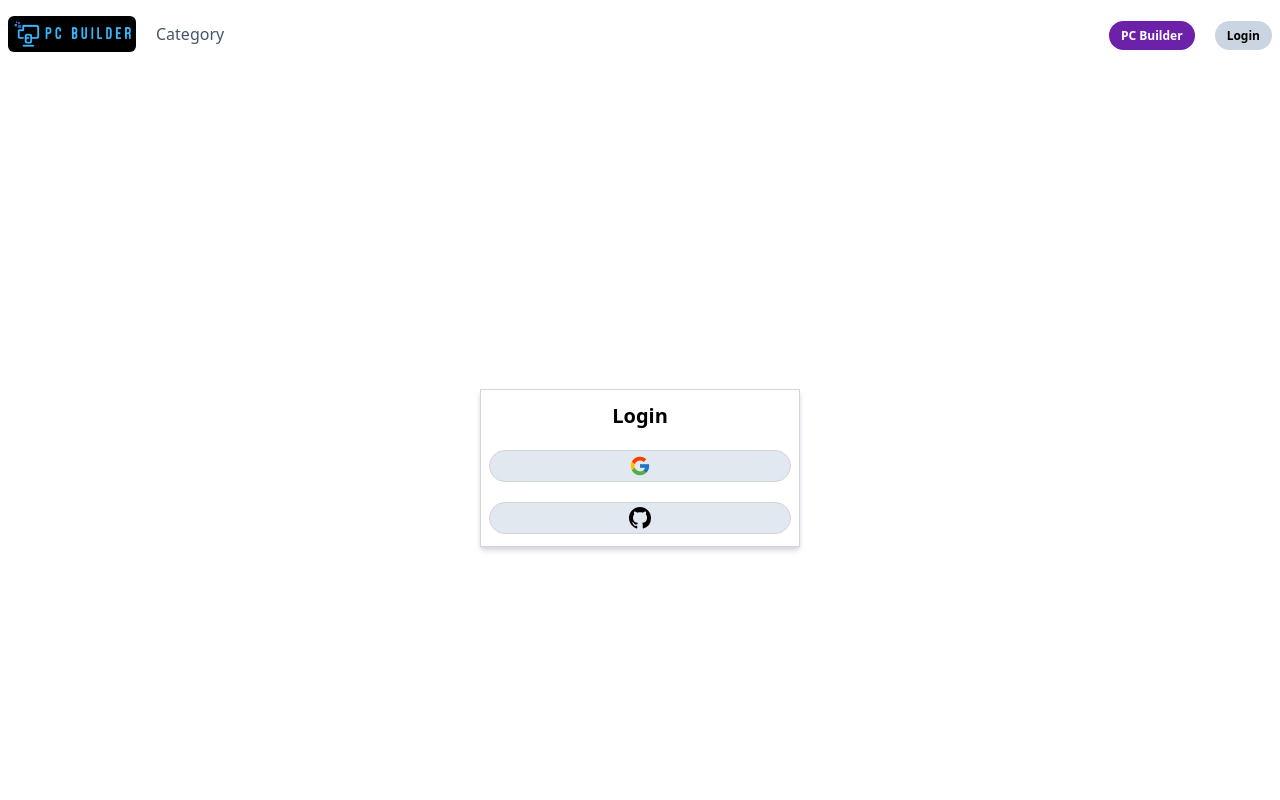
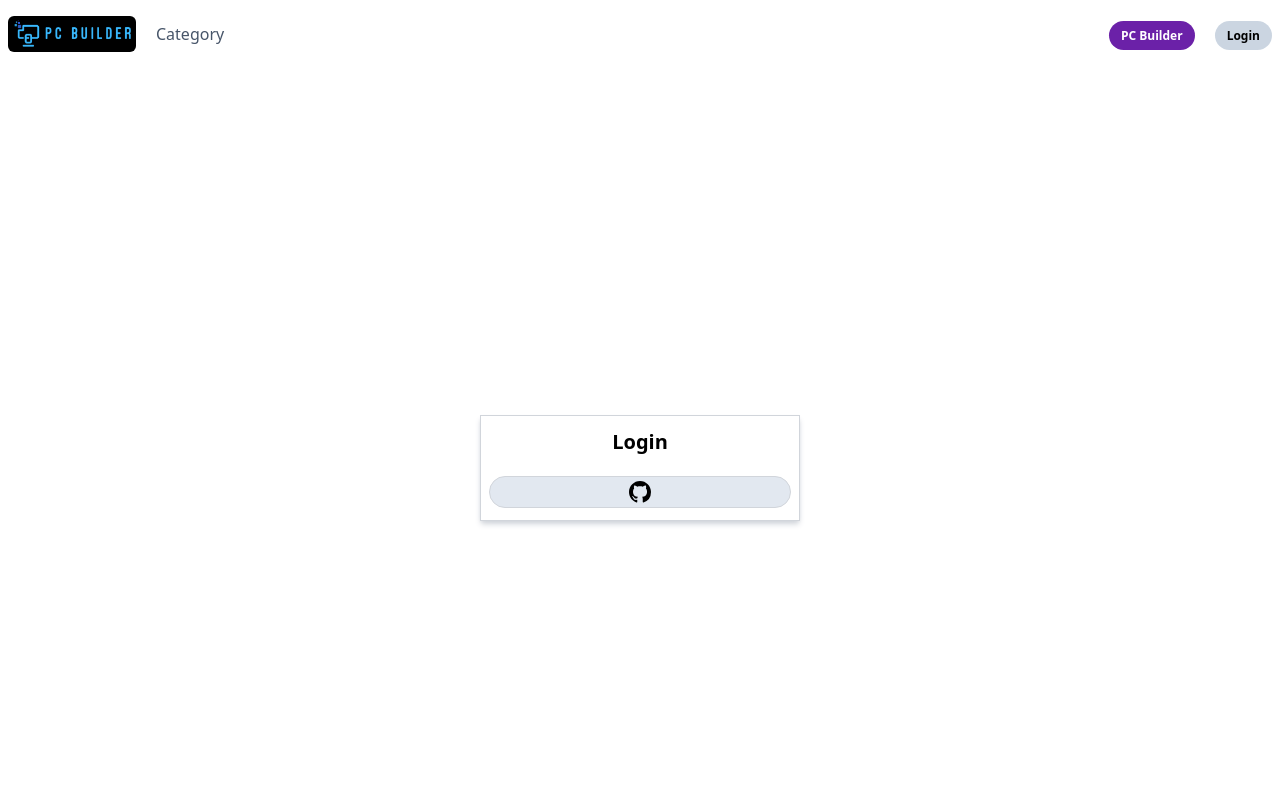
Before and after one commit to Rashadul-Islam/pc-builder-frontend, a Next.js app: page /login in a window 1280 px wide. Shown: the top 800 px of the page. Built offline with nearby package versions, Linux system fonts and the light colour scheme; no server answers.

Commit message:
[Done] final check

```diff
--- a/src/pages/login/index.js
+++ b/src/pages/login/index.js
@@ -1,4 +1,3 @@
-import { FcGoogle } from "react-icons/fc";
 import { BsGithub } from "react-icons/bs";
 import { signIn } from "next-auth/react";
 
@@ -7,17 +6,6 @@ const LoginPage = () => {
     <div className="flex items-center justify-center h-screen">
       <div className="border w-full max-w-xs p-2 py-3 mx-2 border-gray-300 shadow-md shadow-gray-300">
         <h1 className="text-center font-semibold text-xl ">Login</h1>
-
-        <div
-          onClick={() =>
-            signIn("google", {
-              callbackUrl: "https://pc-builder-pied-three.vercel.app",
-            })
-          }
-          className="flex justify-center mt-5 border border-gray-300 hover:bg-slate-300 bg-slate-200 transition-all duration-200 rounded-full cursor-pointer "
-        >
-          <FcGoogle size={30} className="p-1" />
-        </div>
         <div
           onClick={() =>
             signIn("github", {
```
